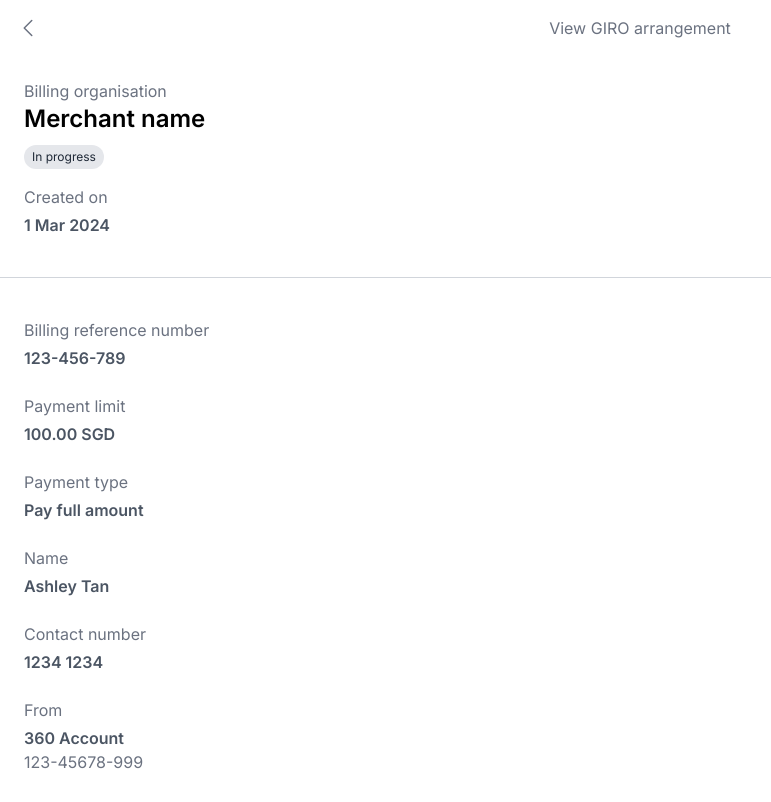
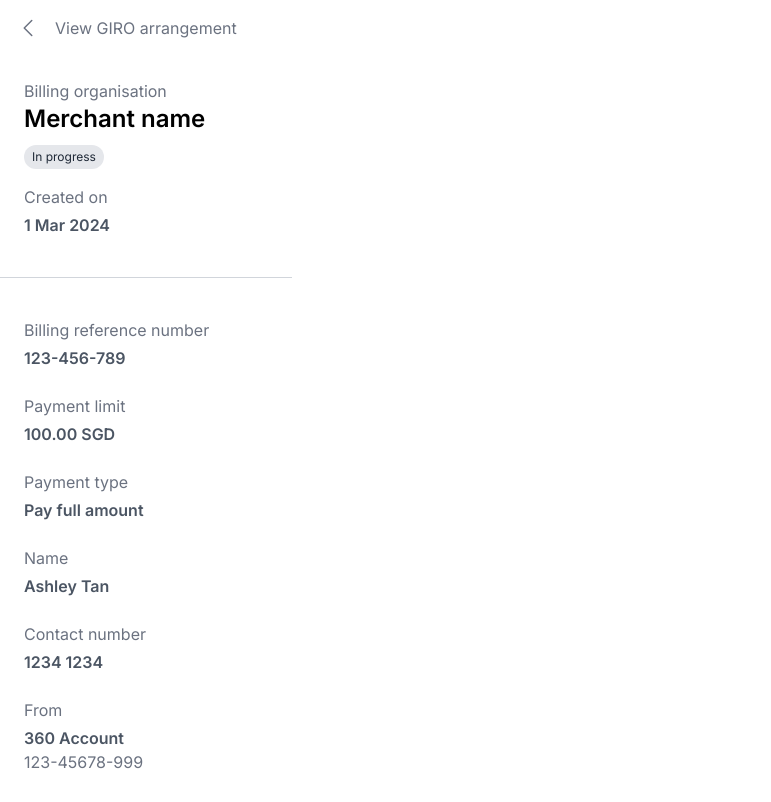
Before and after one commit to benson7667/eyeable-poc, a Next.js app: page /details in a window 1280 px wide. Shown: the whole page, without its empty margins (0-771 px from the left). Built offline with nearby package versions, Linux system fonts and the light colour scheme.

Commit message:
chore: add back easy speech and translation select

```diff
--- a/src/app/template.js
+++ b/src/app/template.js
@@ -1,5 +1,18 @@
 "use client";
 
 export default function Template({ children }) {
-  return <div>{children}</div>;
+  return (
+    <div className="absolute">
+      {children}
+      <easy-speech right="130px" />
+      <translation-select
+        langs="en-GB,de,fr,zh"
+        selectui="minimal"
+        bottom="50px"
+        right="15px"
+        height="55px"
+        borderthickness="1px"
+      />
+    </div>
+  );
 }
```
